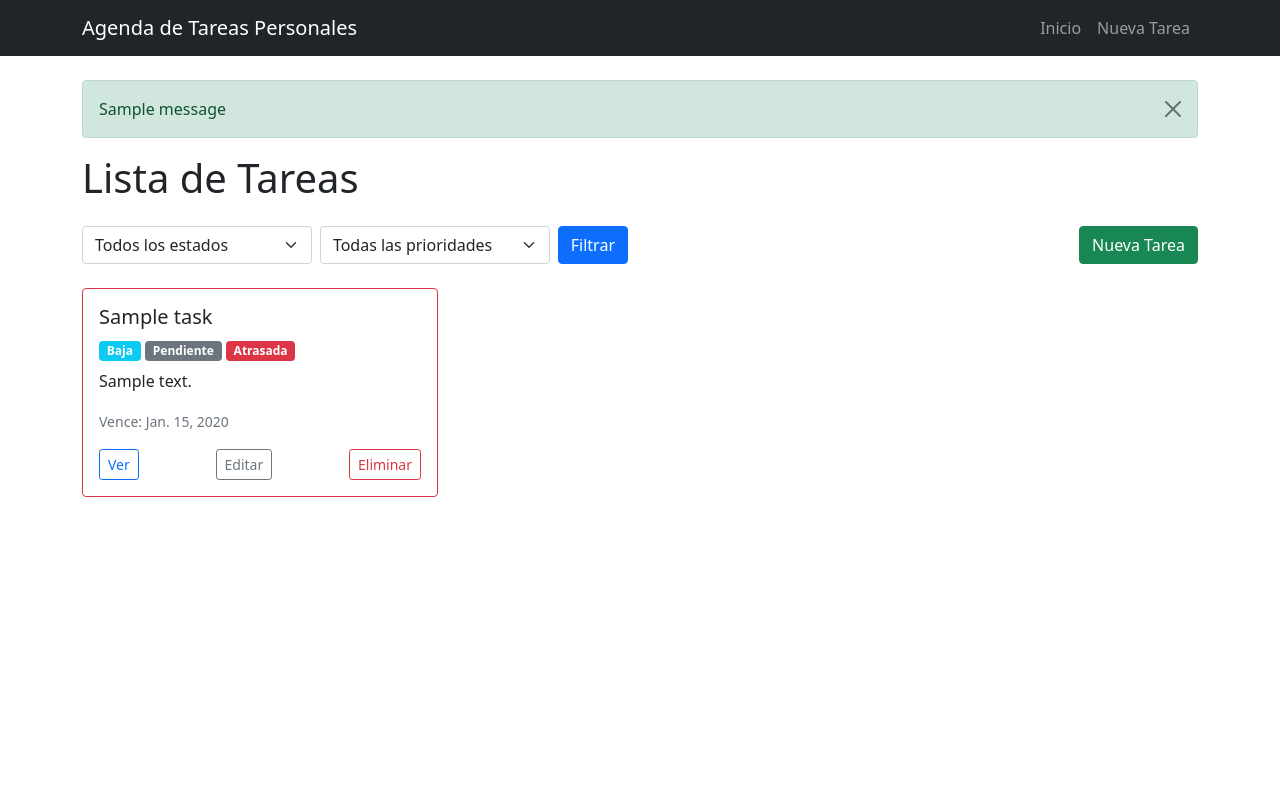
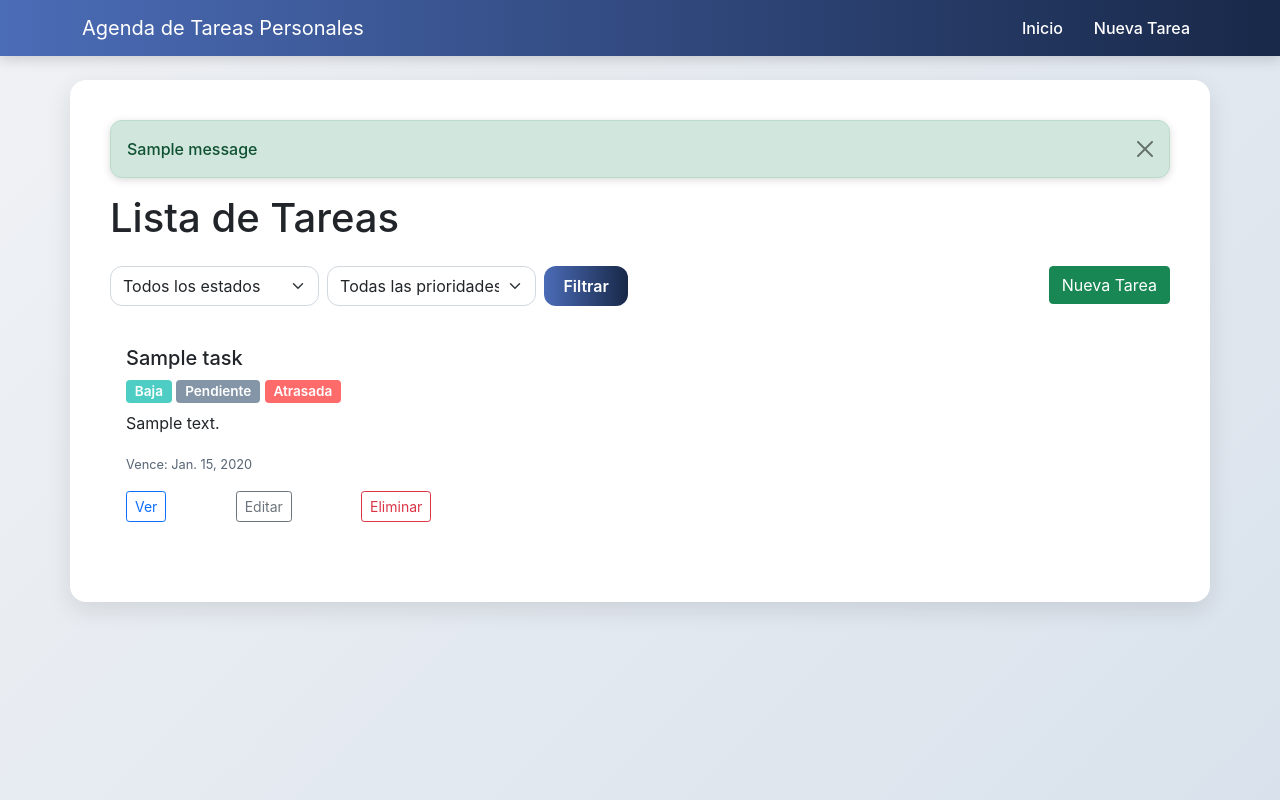
Before and after one commit to Adrian-nex/Agenda_Tareas_Personales, a Django app: page / in a window 1280 px wide. Run offline with Django 5.2, Linux system fonts and the light colour scheme; tables that the repository leaves empty hold one stand-in row (values such as "Sample post"); one stand-in notice (Sample message) is shown.

Commit message:
Refactorización completa de HTML y elaboracion de CSS

```diff
--- a/config/settings.py
+++ b/config/settings.py
@@ -115,7 +115,7 @@ USE_TZ = True
 # Static files (CSS, JavaScript, Images)
 # https://docs.djangoproject.com/en/5.2/howto/static-files/
 
-STATIC_URL = 'static/'
+STATIC_URL = '/static/'
 
 # Default primary key field type
 # https://docs.djangoproject.com/en/5.2/ref/settings/#default-auto-field
--- /dev/null
+++ b/tareas/static/css/style.css
@@ -0,0 +1,121 @@
+
+body {
+    font-family: 'Inter', 'Segoe UI', Tahoma, Geneva, Verdana, sans-serif;
+    background: linear-gradient(135deg, #f0f2f5, #d9e2ec);
+    min-height: 100vh;
+}
+
+
+.custom-navbar {
+    background: linear-gradient(90deg, #4b6cb7, #182848);
+    box-shadow: 0 4px 12px rgba(0,0,0,0.15);
+}
+
+.custom-navbar .nav-link {
+    font-weight: 500;
+    margin-left: 15px;
+    transition: all 0.3s ease;
+    color: #ffffff !important;
+}
+
+.custom-navbar .nav-link:hover {
+    color: #ffc107 !important;
+    transform: scale(1.05);
+}
+
+
+.main-container {
+    background-color: #ffffff;
+    padding: 40px;
+    border-radius: 16px;
+    box-shadow: 0 8px 24px rgba(0,0,0,0.1);
+    margin-top: 30px;
+}
+
+
+.custom-alert {
+    border-radius: 12px;
+    font-weight: 500;
+    box-shadow: 0 2px 8px rgba(0,0,0,0.15);
+}
+
+
+.card {
+    border: none;
+    border-radius: 16px;
+    transition: transform 0.3s, box-shadow 0.3s;
+}
+
+.card:hover {
+    transform: translateY(-4px);
+    box-shadow: 0 12px 28px rgba(0,0,0,0.15);
+}
+
+
+.badge {
+    font-weight: 600;
+    font-size: 0.85rem;
+}
+
+.bg-danger { background-color: #ff6b6b !important; }
+.bg-warning { background-color: #ffd93d !important; }
+.bg-info    { background-color: #4ecdc4 !important; }
+.bg-success { background-color: #1dd1a1 !important; }
+.bg-primary { background-color: #5f27cd !important; }
+.bg-secondary { background-color: #8395a7 !important; }
+
+.btn-primary {
+    background: linear-gradient(90deg, #4b6cb7, #182848);
+    border: none;
+    border-radius: 12px;
+    padding: 0.5rem 1.2rem;
+    font-weight: 600;
+    transition: all 0.3s ease;
+}
+
+.btn-primary:hover {
+    background: linear-gradient(90deg, #182848, #4b6cb7);
+    transform: translateY(-2px);
+    box-shadow: 0 6px 18px rgba(0,0,0,0.15);
+}
+
+.btn-secondary {
+    border-radius: 12px;
+    transition: all 0.3s ease;
+}
+
+.btn-secondary:hover {
+    transform: translateY(-2px);
+    box-shadow: 0 6px 18px rgba(0,0,0,0.12);
+}
+
+.form-label {
+    font-weight: 600;
+}
+
+input.form-control, select.form-select, textarea.form-control {
+    border-radius: 12px;
+    border: 1px solid #d1d8e0;
+    transition: all 0.3s ease;
+}
+
+input.form-control:focus, select.form-select:focus, textarea.form-control:focus {
+    border-color: #4b6cb7;
+    box-shadow: 0 0 0 0.2rem rgba(75,108,183,0.25);
+}
+
+.card-text small.text-muted {
+    font-size: 0.8rem;
+    color: #576574 !important;
+}
+
+@media (max-width: 768px) {
+    .main-container {
+        padding: 20px;
+        margin-top: 20px;
+    }
+
+    .custom-navbar .nav-link {
+        margin-left: 10px;
+    }
+}
--- a/tareas/templates/tareas/base.html
+++ b/tareas/templates/tareas/base.html
@@ -5,9 +5,11 @@
     <meta name="viewport" content="width=device-width, initial-scale=1.0">
     <title>{% block title %}Agenda de Tareas Personales{% endblock %}</title>
     <link href="https://cdn.jsdelivr.net/npm/bootstrap@5.1.3/dist/css/bootstrap.min.css" rel="stylesheet">
+    {% load static %}
+    <link rel="stylesheet" href="{% static 'css/style.css' %}">
 </head>
 <body>
-    <nav class="navbar navbar-expand-lg navbar-dark bg-dark">
+    <nav class="navbar navbar-expand-lg navbar-dark bg-dark custom-navbar">
         <div class="container">
             <a class="navbar-brand" href="{% url 'task_list' %}">Agenda de Tareas Personales</a>
             <div class="navbar-nav ms-auto">
@@ -17,18 +19,17 @@
         </div>
     </nav>
 
-    <div class="container mt-4">
+    <div class="container mt-4 main-container">
         {% if messages %}
             {% for message in messages %}
-                <div class="alert alert-{{ message.tags }} alert-dismissible fade show" role="alert">
+                <div class="alert alert-{{ message.tags }} alert-dismissible fade show custom-alert" role="alert">
                     {{ message }}
                     <button type="button" class="btn-close" data-bs-dismiss="alert"></button>
                 </div>
             {% endfor %}
         {% endif %}
 
-        {% block content %}
-        {% endblock %}
+        {% block content %}{% endblock %}
     </div>
 
     <script src="https://cdn.jsdelivr.net/npm/bootstrap@5.1.3/dist/js/bootstrap.bundle.min.js"></script>
--- a/tareas/templates/tareas/detalles.html
+++ b/tareas/templates/tareas/detalles.html
@@ -50,7 +50,7 @@
                 <p><strong>Última modificación:</strong> {{ task.updated_at }}</p>
 
                 {% if task.is_overdue %}
-                <div class="alert alert-danger mt-3">
+                <div class="alert alert-danger mt-3 custom-alert">
                     <strong>¡Atención!</strong> Esta tarea está atrasada.
                 </div>
                 {% endif %}
--- a/tareas/templates/tareas/listar.html
+++ b/tareas/templates/tareas/listar.html
@@ -75,7 +75,7 @@
     </div>
     {% empty %}
     <div class="col-12">
-        <div class="alert alert-info">No hay tareas registradas.</div>
+        <div class="alert alert-info custom-alert">No hay tareas registradas.</div>
     </div>
     {% endfor %}
 </div>
```
Also changed, not shown: tareas/templates/tareas/eliminar.html (line endings or trailing spaces), tareas/templates/tareas/formulario.html (line endings or trailing spaces).
